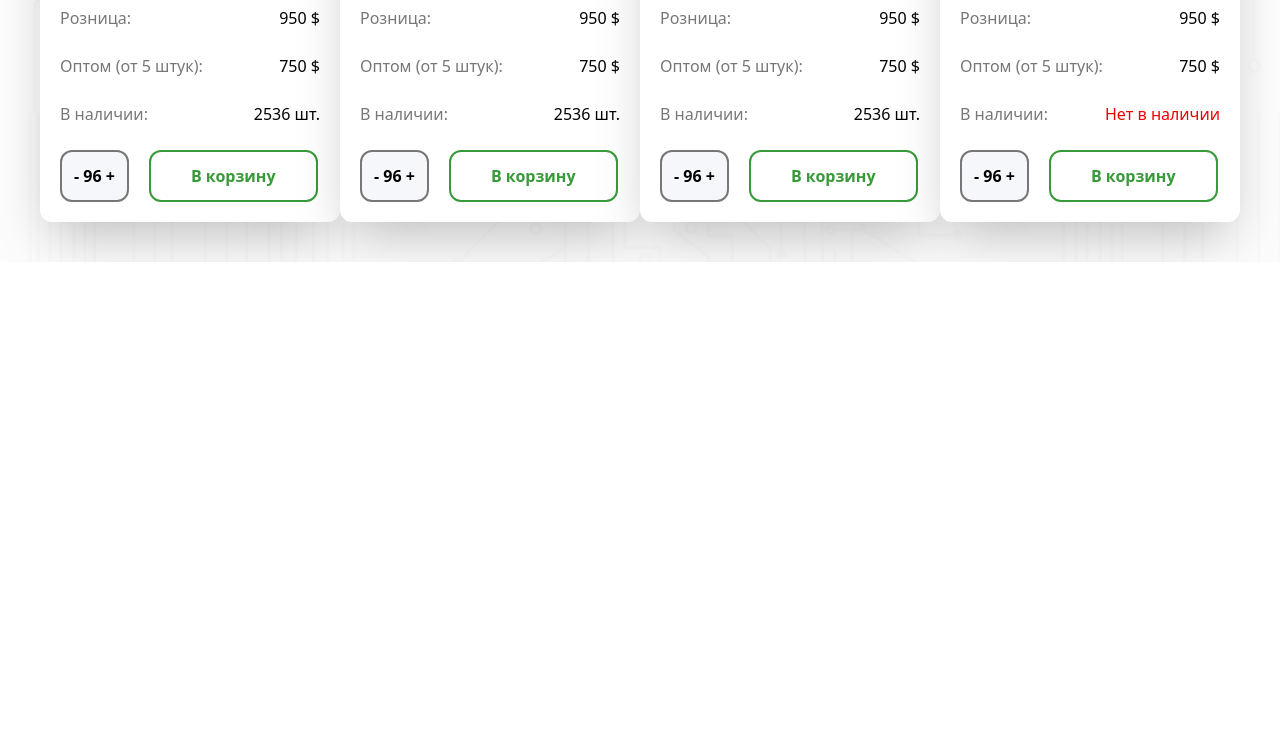
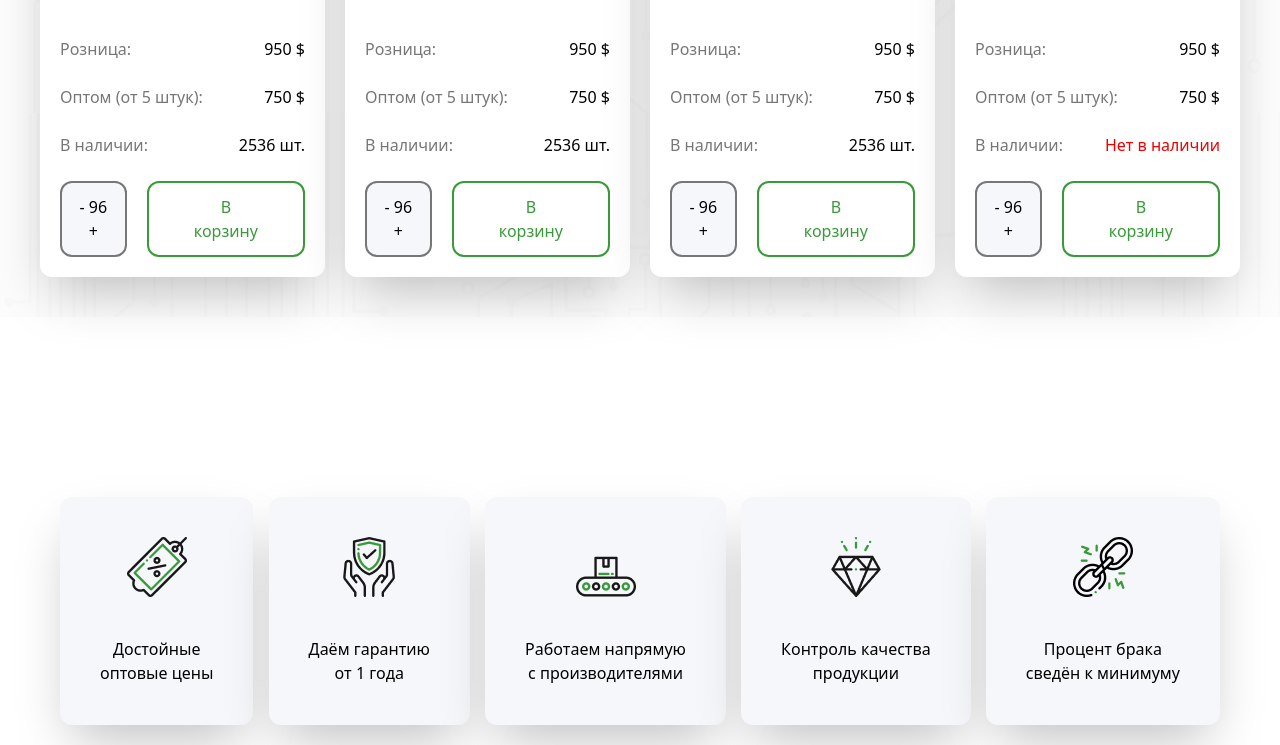
Before and after one commit to mukammalex/Pull.25.06.26, a website: page index1.html in a window 1280 px wide. Shown: the part 2142-2887 px from the top of the page. Before the commit the page ends 2404 px from the top, so only its background shows below. Drawn offline with Linux system fonts and the light colour scheme.

Commit message:
Finished section Garanty

```diff
--- a/index1.html
+++ b/index1.html
@@ -120,7 +120,7 @@
 
 
         <section class=" m-auto p-10 mt-20 bg-[url(../img/bg-02.png)]">
-                <div class="flex justify-between items-center">
+                <div class="flex justify-between items-center max-w-300 m-auto gap-10">
                <h1 class="font-bold text-5xl text-start">Популярные товары</h1>
 
                <div class="flex items-center ">
@@ -130,7 +130,7 @@
                 </div>
 
 
-                <div class="flex justify-around mt-20">
+                <div class="flex justify-around mt-20 max-w-300 m-auto gap-5">
                     <div class="shadow-2xl rounded-xl p-5 flex flex-col bg-white">
                         <div class="flex justify-between items-center ">
                             <div class="flex flex-wrap gap-3 text-white">
@@ -156,8 +156,8 @@
                         </div>
 
                         <div class="flex gap-5">
-                          <button class="font-bold border-2 border-[#777] bg-[#F6F7FB] rounded-xl px-3 p-3 cursor-pointer hover:bg-amber-400">- 96 +</button>
-                          <button class="border-2 border-[#399A3A] text-[#399A3A] font-bold rounded-xl px-10 cursor-pointer hover:bg-amber-400" >В корзину</button>
+                          <button class=" border-2 border-[#777] bg-[#F6F7FB] rounded-xl px-3 p-3 cursor-pointer hover:bg-amber-400">- 96 +</button>
+                          <button class="border-2 border-[#399A3A] text-[#399A3A]  rounded-xl px-10 cursor-pointer hover:bg-amber-400" >В корзину</button>
                         </div>
 
                     </div>
@@ -187,8 +187,8 @@
                         </div>
 
                         <div class="flex gap-5">
-                          <button class="font-bold border-2 border-[#777] bg-[#F6F7FB] rounded-xl px-3 p-3 cursor-pointer hover:bg-amber-400">- 96 +</button>
-                          <button class="border-2 border-[#399A3A] text-[#399A3A] font-bold rounded-xl px-10 cursor-pointer hover:bg-amber-400" >В корзину</button>
+                          <button class=" border-2 border-[#777] bg-[#F6F7FB] rounded-xl px-3 p-3 cursor-pointer hover:bg-amber-400">- 96 +</button>
+                          <button class="border-2 border-[#399A3A] text-[#399A3A]  rounded-xl px-10 cursor-pointer hover:bg-amber-400" >В корзину</button>
                         </div>
 
                     </div>
@@ -217,8 +217,8 @@
                         </div>
 
                         <div class="flex gap-5">
-                          <button class="font-bold border-2 border-[#777] bg-[#F6F7FB] rounded-xl px-3 p-3 cursor-pointer hover:bg-amber-400">- 96 +</button>
-                          <button class="border-2 border-[#399A3A] text-[#399A3A] font-bold rounded-xl px-10 cursor-pointer hover:bg-amber-400" >В корзину</button>
+                          <button class=" border-2 border-[#777] bg-[#F6F7FB] rounded-xl px-3 p-3 cursor-pointer hover:bg-amber-400">- 96 +</button>
+                          <button class="border-2 border-[#399A3A] text-[#399A3A]  rounded-xl px-10 cursor-pointer hover:bg-amber-400" >В корзину</button>
                         </div>
 
                     </div>
@@ -248,8 +248,8 @@
                         </div>
 
                         <div class="flex gap-5">
-                          <button class="font-bold border-2 border-[#777] bg-[#F6F7FB] rounded-xl px-3 p-3 cursor-pointer hover:bg-amber-400">- 96 +</button>
-                          <button class="border-2 border-[#399A3A] text-[#399A3A] font-bold rounded-xl px-10 cursor-pointer hover:bg-amber-400" >В корзину</button>
+                          <button class=" border-2 border-[#777] bg-[#F6F7FB] rounded-xl px-3 p-3 cursor-pointer hover:bg-amber-400">- 96 +</button>
+                          <button class="border-2 border-[#399A3A] text-[#399A3A]  rounded-xl px-10 cursor-pointer hover:bg-amber-400" >В корзину</button>
                         </div>
 
                     </div>
@@ -260,6 +260,38 @@
 
         </section>
 
+        <section class="max-w-300 p-5 m-auto mt-40">
+
+            <div class="flex justify-between items-center">
+                <div class="bg-[#F6F7FB] shadow-2xl rounded-xl flex flex-col text-center items-center gap-10 justify-center p-10">
+                    <img src="./img/discount (2) 1.png" alt="">
+                    <p>Достойные <br>
+                     оптовые цены</p>
+                </div>
+                <div class="bg-[#F6F7FB] shadow-2xl rounded-xl flex flex-col text-center items-center gap-10 justify-center p-10">
+                    <img src="./img/safe 1.png" alt="">
+                    <p>Даём гарантию <br>
+                     от 1 года</p>
+                </div>
+                <div class="bg-[#F6F7FB] shadow-2xl rounded-xl flex flex-col text-center items-center gap-10 justify-center p-10">
+                    <img src="./img/factory 1.png" alt="">
+                    <p>Работаем напрямую <br>
+                     с производителями</p>
+                </div>
+                <div class="bg-[#F6F7FB] shadow-2xl rounded-xl flex flex-col text-center items-center gap-10 justify-center p-10">
+                    <img src="./img/quality (1) 1.png" alt="">
+                    <p>Контроль качества <br>
+                      продукции</p>
+                </div>
+                <div class="bg-[#F6F7FB] shadow-2xl rounded-xl flex flex-col text-center items-center gap-10 justify-center p-10">
+                    <img src="./img/broken-.png" alt="">
+                    <p>Процент брака <br>
+                   сведён к минимуму</p>
+                </div>
+            </div>
+
+        </section>
+
     </main>
 
 </body>
```
Also changed, not shown: img/broken-.png (added), img/discount (2) 1.png (added), img/factory 1.png (added), img/quality (1) 1.png (added), img/safe 1.png (added), src/output.css.
